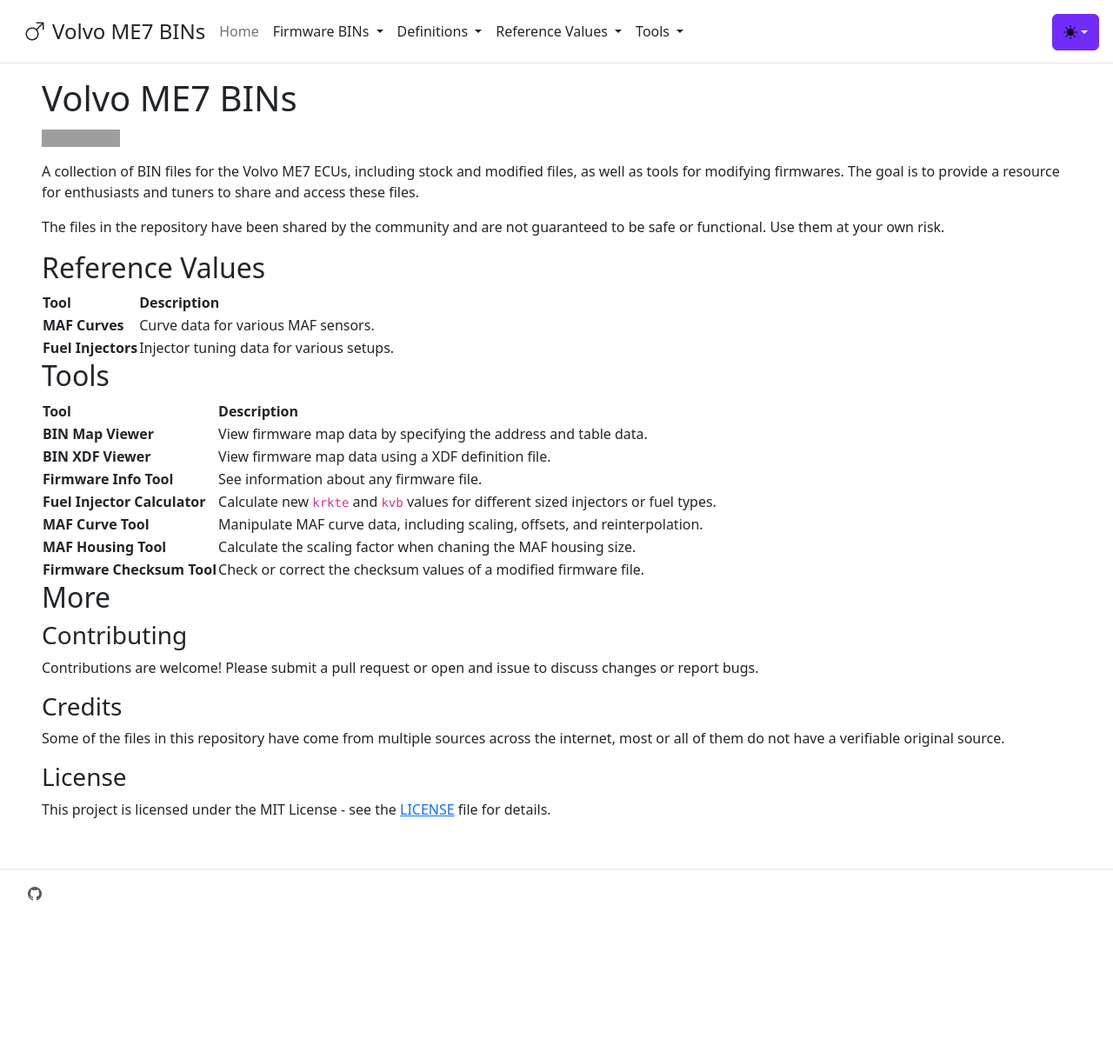
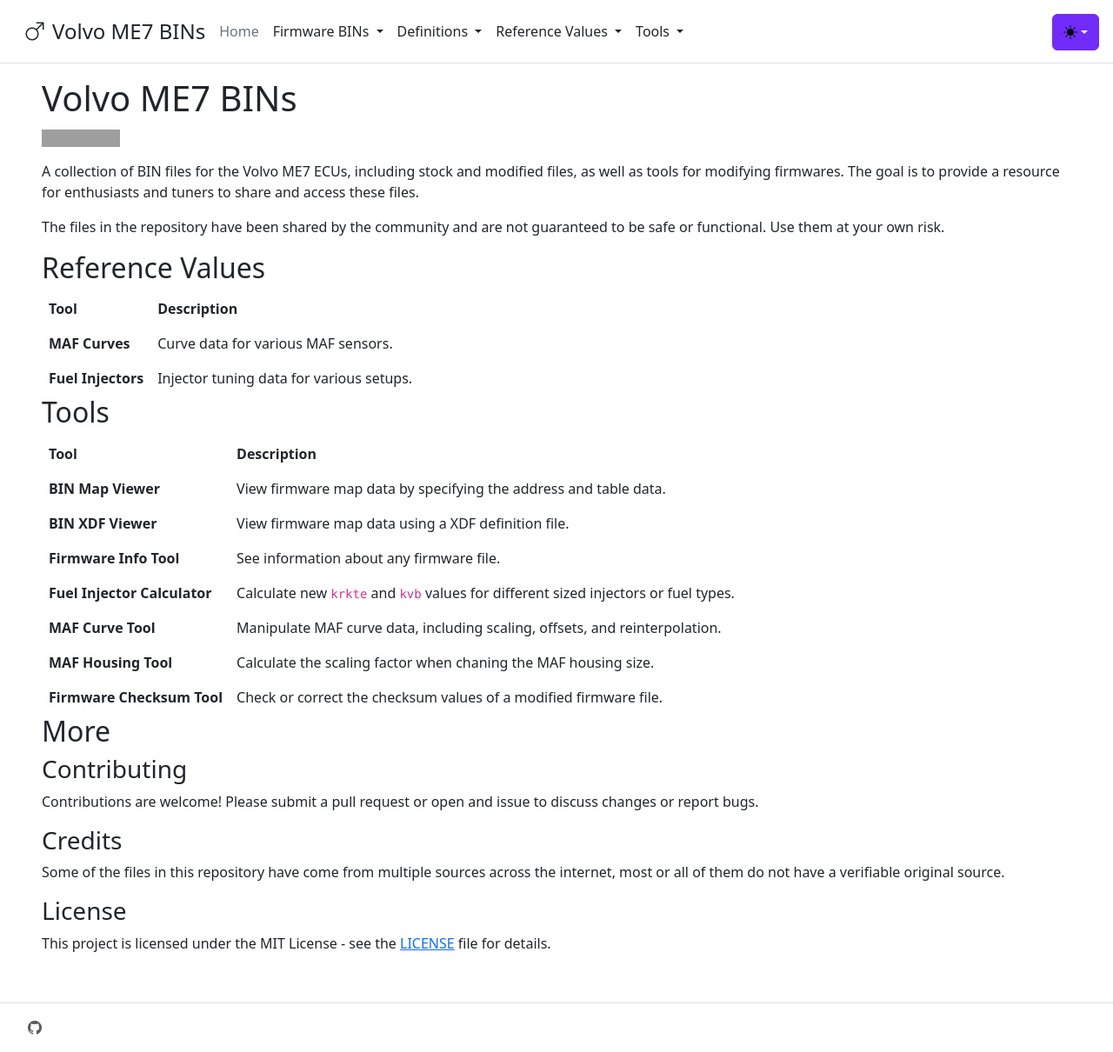
Before and after one commit to kForth/Volvo-ME7-BINs, a Jekyll site: the page built from README.md, in a window 1280 px wide. Shown: the whole page at 87% size. Built offline with Jekyll 4.4.1, drawn with Linux system fonts in a browser that asks for light colours; our own code applies the rules of GitHub Pages for plain Markdown files; before the commit the page ends 1056 px from its top, so only the background shows below that; grey boxes are pictures that could not be loaded.

Commit message:
Update main.scss

```diff
--- a/_sass/main.scss
+++ b/_sass/main.scss
@@ -1,3 +1,6 @@
+th, td {
+  padding: 0.5rem;
+}
 
 .btn-bd-primary {
   outline: 0;
```
